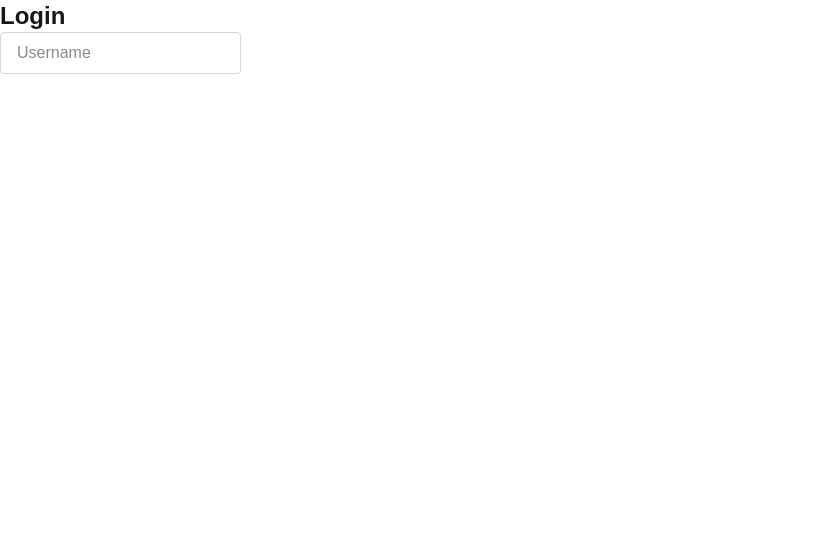
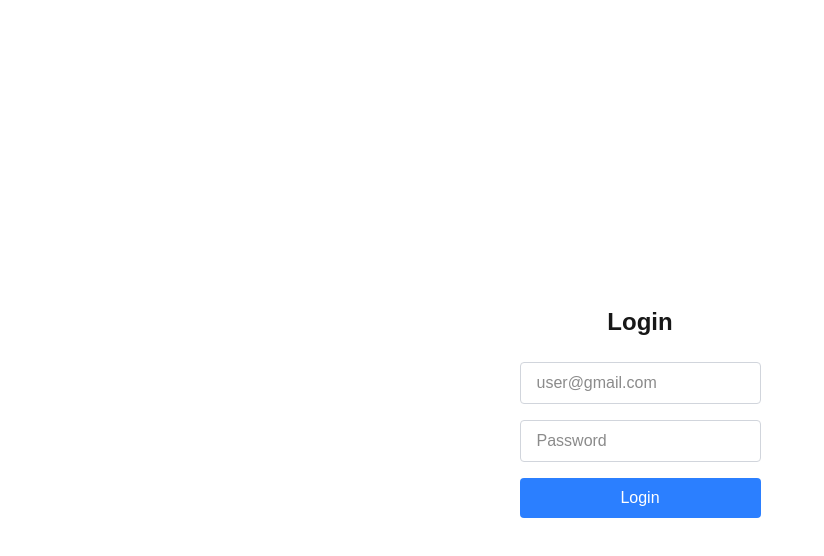
Before and after one commit to DanielFernandez19/EcommerceApp, a Next.js app: page /Login in a window 1280 px wide. Shown: the top 556 px of the page, without its empty margins (0-824 px from the left). Built offline with nearby package versions, Linux system fonts and the light colour scheme.

Commit message:
Primer commit creacion carpeta login con page

```diff
--- a/app/Login/page.tsx
+++ b/app/Login/page.tsx
@@ -1,12 +1,26 @@
 export default function Login() {
   return (
-    <div>
-      <h1 className="text-2xl font-bold">Login</h1>
-      <input
-        className="border border-gray-300 rounded px-4 py-2"
-        type="text"
-        placeholder="Username"
-      />
+    <div className="flex flex-col items-center justify-center min-h-screen">
+      <h1 className="text-2xl font-bold m-6">Login</h1>
+      <div className="flex flex-col space-y-4">
+        <input
+          className="border border-gray-300 rounded px-4 py-2"
+          type="text"
+          placeholder="user@gmail.com"
+          id="txtEmail"
+          name="email"
+        />
+        <input
+          className="border border-gray-300 rounded px-4 py-2"
+          type="password"
+          placeholder="Password"
+          id="txtPassword"
+          name="password"
+        />
+        <button className="bg-blue-500 text-white px-4 py-2 rounded">
+          Login
+        </button>
+      </div>
     </div>
   );
 }
```
